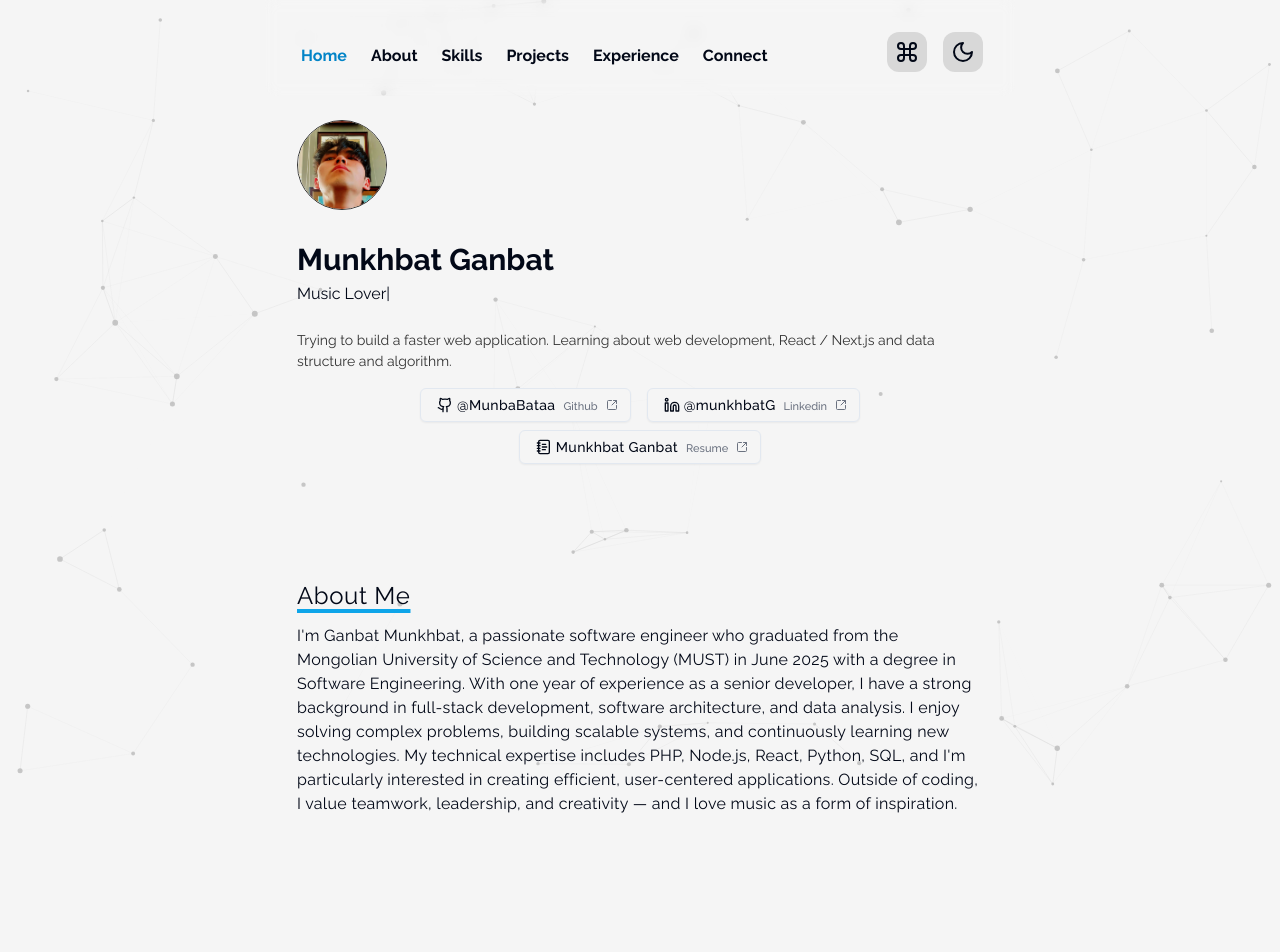
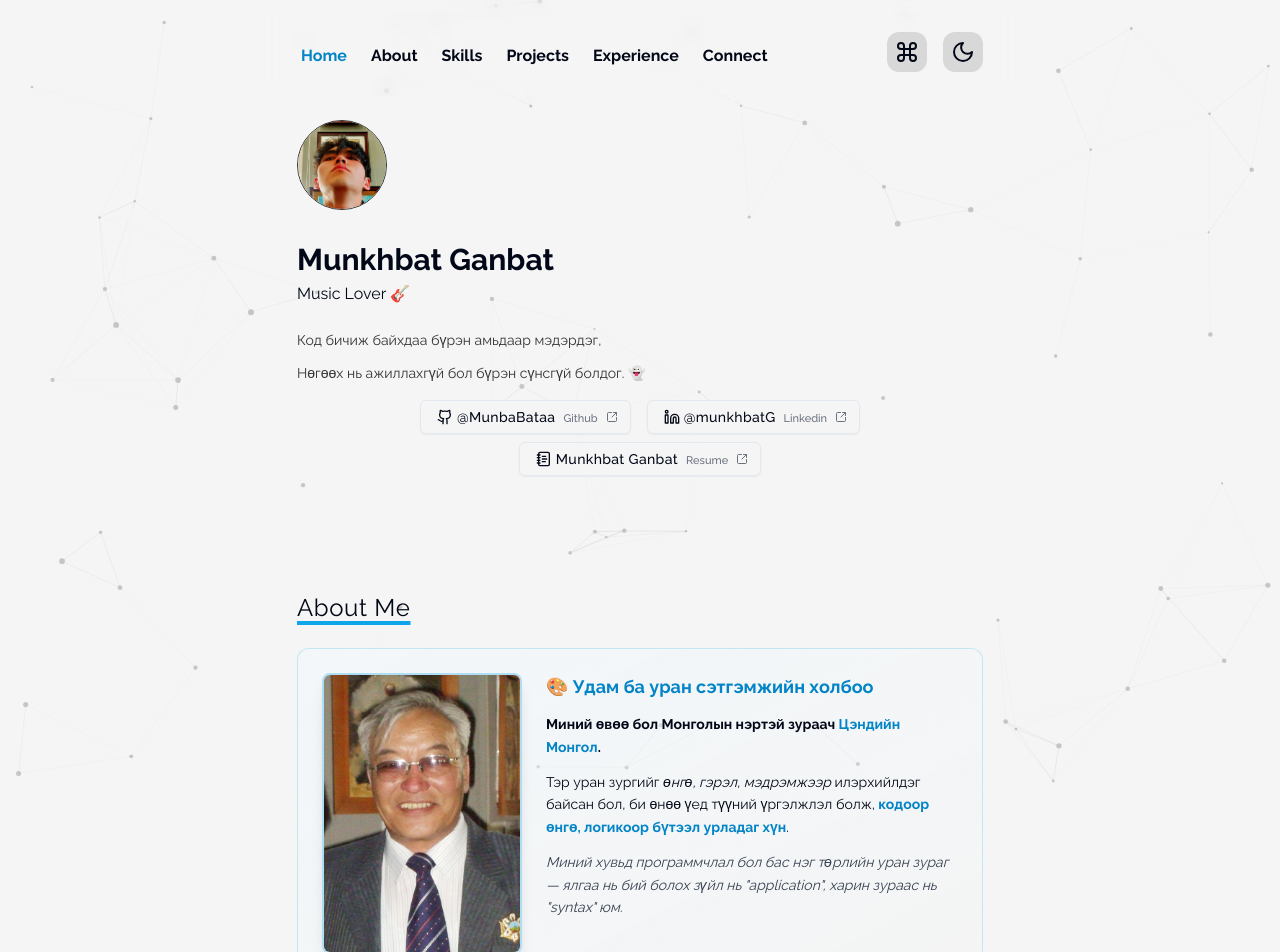
Before and after one commit to MunbaBataa/portfolio, a Next.js app: page / in a window 1280 px wide. Shown: the top 952 px of the page. Built offline with nearby package versions, Linux system fonts and the light colour scheme.

Commit message:
added about

```diff
--- a/src/components/home.tsx
+++ b/src/components/home.tsx
@@ -14,6 +14,10 @@ import {
   MailIcon,
   NotebookTextIcon,
   TwitterIcon,
+  Coffee,
+  Music,
+  MessageCircle,
+  Code2,
 } from "lucide-react";
 import { Badge } from "./ui/badge";
 import Card from "./UI Componemts/ProjectCard";
@@ -87,11 +91,13 @@ const Home = () => {
               <p className="mt-1">
                 <TypeAnimation
                   sequence={[
-                    "Engineer",
+                    "Engineer 🛠",
                     2000,
-                    "Fullstack Developer",
+                    "Fullstack Developer 💻",
                     2000,
-                    "Music Lover",
+                    "Music Lover 🎸",
+                    2000,
+                    "Coffee monster ☕",
                     2000,
                   ]}
                   wrapper="span"
@@ -105,8 +111,13 @@ const Home = () => {
               data-aos="fade-up"
               className=" pt-6 text-sm text-[#333] dark:text-[#d8d8d8] leading-[21px] "
             >
-              Trying to build a faster web application. Learning about web
-              development, React / Next.js and data structure and algorithm.
+              Код бичиж байхдаа бүрэн амьдаар мэдэрдэг,
+            </h1>
+            <h1
+              data-aos="fade-up"
+              className=" pt-3 text-sm text-[#333] dark:text-[#d8d8d8] leading-[21px]  "
+            >
+              Нөгөөх нь ажиллахгүй бол бүрэн сүнсгүй болдог. 👻
             </h1>
             <div
               data-aos="fade-up"
@@ -182,15 +193,138 @@ const Home = () => {
             >
               About Me
             </h1>
+            {/* Grandfather's Legacy Section */}
+            <div
+              data-aos="fade-up"
+              data-aos-delay="300"
+              className="my-6 p-6 rounded-xl border border-sky-500/20 bg-gradient-to-br from-sky-50/50 to-transparent dark:from-sky-950/20"
+            >
+              <div className="flex flex-col md:flex-row gap-6 items-start">
+                <div className="flex-shrink-0">
+                  <Image
+                    src="/tsendiin-mongol.jpg"
+                    alt="Цэндийн Монгол"
+                    width={200}
+                    height={250}
+                    className="rounded-lg border-2 border-sky-500/30 shadow-lg"
+                  />
+                  <p className="text-xs text-center mt-2 text-gray-600 dark:text-gray-400">
+                    Цэндийн Монгол (1948-2014)
+                  </p>
+                </div>
+                <div className="flex-1">
+                  <h3 className="text-lg font-bold mb-3 text-sky-600 dark:text-sky-400">
+                    🎨 Удам ба уран сэтгэмжийн холбоо
+                  </h3>
+                  <p className="text-sm leading-relaxed mb-3">
+                    <strong>Миний өвөө бол Монголын нэртэй зураач{" "}
+                    <Link
+                      href="https://mn.wikipedia.org/wiki/%D0%A6%D1%8D%D0%BD%D0%B4%D0%B8%D0%B9%D0%BD_%D0%9C%D0%BE%D0%BD%D0%B3%D0%BE%D0%BB"
+                      target="_blank"
+                      className="text-sky-600 dark:text-sky-400 hover:underline"
+                    >
+                      Цэндийн Монгол
+                    </Link>
+                    .</strong>
+                  </p>
+                  <p className="text-sm leading-relaxed mb-3">
+                    Тэр уран зургийг <em>өнгө, гэрэл, мэдрэмжээр</em> илэрхийлдэг байсан бол,
+                    би өнөө үед түүний үргэлжлэл болж,
+                    <strong className="text-sky-600 dark:text-sky-400"> кодоор өнгө, логикоор бүтээл урладаг хүн</strong>.
+                  </p>
+                  <p className="text-sm leading-relaxed italic text-gray-700 dark:text-gray-300">
+                    Миний хувьд программчлал бол бас нэг төрлийн уран зураг —
+                    ялгаа нь бий болох зүйл нь "application",
+                    харин зураас нь "syntax" юм.
+                  </p>
+                </div>
+              </div>
+            </div>
+
             <p
               data-aos="fade-up"
               data-aos-delay="200"
               data-aos-anchor-placement="top-bottom"
-              className="line-clamp- my-3 tracking-[0.3px] "
+              className="my-3 tracking-[0.3px] "
             >
+              I&apos;m Ganbat Munkhbat, a passionate software engineer who graduated from the Mongolian University of Science and Technology (MUST) in June 2025 with a degree in Software Engineering. With one year of experience as a senior developer, I have a strong background in full-stack development, software architecture, and data analysis.
+            </p>
 
-              I&apos;m Ganbat Munkhbat, a passionate software engineer who graduated from the Mongolian University of Science and Technology (MUST) in June 2025 with a degree in Software Engineering. With one year of experience as a senior developer, I have a strong background in full-stack development, software architecture, and data analysis. I enjoy solving complex problems, building scalable systems, and continuously learning new technologies. My technical expertise includes PHP, Node.js, React, Python, SQL, and I&apos;m particularly interested in creating efficient, user-centered applications. Outside of coding, I value teamwork, leadership, and creativity — and I love music as a form of inspiration.
-            </p>
+            {/* Strengths & Working Style */}
+            <div
+              data-aos="fade-up"
+              data-aos-delay="400"
+              className="my-6 space-y-4"
+            >
+              <h3 className="text-lg font-semibold text-sky-600 dark:text-sky-400">💪 Давуу тал</h3>
+              <ul className="space-y-2 text-sm">
+                <li className="flex items-start gap-2">
+                  <span className="text-sky-500 mt-1">•</span>
+                  <span><strong>Тэвчээртэй:</strong> Би асуудлыг гүнзгий ойлгож, шийдэл олох хүртлээ ухаж судалдаг.</span>
+                </li>
+                <li className="flex items-start gap-2">
+                  <span className="text-sky-500 mt-1">•</span>
+                  <span><strong>Дасан зохицох чадвартай:</strong> Технологи, орчны өөрчлөлтөд хурдан дасан зохицож, үргэлж суралцдаг.</span>
+                </li>
+                <li className="flex items-start gap-2">
+                  <span className="text-sky-500 mt-1">•</span>
+                  <span><strong>Нарийн нягт:</strong> Надад код зөвхөн ажиллах бус, цэвэр, ойлгомжтой байх нь чухал.</span>
+                </li>
+                <li className="flex items-start gap-2">
+                  <span className="text-sky-500 mt-1">•</span>
+                  <span><strong>Сонирхолтой сэтгэдэг:</strong> Систем хөгжүүлэлтийг би уран бүтээл гэж хардаг.</span>
+                </li>
+              </ul>
+
+              <h3 className="text-lg font-semibold text-sky-600 dark:text-sky-400 pt-4">🤝 Хүмүүстэй харьцах хэлбэр</h3>
+              <p className="text-sm leading-relaxed">
+                Би хүмүүстэй ажиллахдаа дуу багатай ч анхааралтай сонсдог.
+                Хүмүүс миний дэргэд санаа бодлоо тайван, итгэлтэй илэрхийлж чаддаг байхыг хүсдэг.
+                Миний хувьд бусдыг <em>&quot;засах&quot;</em> биш, харин <em>&quot;дэмжих&quot;</em> маягаар хамт ажиллах дуртай.
+              </p>
+              <p className="text-sm font-semibold text-sky-600 dark:text-sky-400">
+                → Introvert энерги + Team-oriented сэтгэлтэй developer.
+              </p>
+            </div>
+
+            {/* Personality Traits with Tooltips */}
+            <div
+              data-aos="fade-up"
+              data-aos-delay="500"
+              className="my-6"
+            >
+              <h3 className="text-lg font-semibold text-sky-600 dark:text-sky-400 mb-4">😄 Хувийн зан чанар</h3>
+              <div className="grid grid-cols-2 md:grid-cols-4 gap-4">
+                <div className="group relative p-4 border rounded-lg hover:border-sky-500 transition-all cursor-help">
+                  <Coffee className="w-6 h-6 mb-2 text-sky-500" />
+                  <p className="text-xs font-semibold">Coffee level</p>
+                  <div className="absolute bottom-full left-1/2 -translate-x-1/2 mb-2 hidden group-hover:block bg-black text-white text-xs rounded py-1 px-2 whitespace-nowrap">
+                    Critical dependency.
+                  </div>
+                </div>
+                <div className="group relative p-4 border rounded-lg hover:border-sky-500 transition-all cursor-help">
+                  <Music className="w-6 h-6 mb-2 text-sky-500" />
+                  <p className="text-xs font-semibold">Music</p>
+                  <div className="absolute bottom-full left-1/2 -translate-x-1/2 mb-2 hidden group-hover:block bg-black text-white text-xs rounded py-1 px-2 whitespace-nowrap">
+                    Helps me debug life.
+                  </div>
+                </div>
+                <div className="group relative p-4 border rounded-lg hover:border-sky-500 transition-all cursor-help">
+                  <MessageCircle className="w-6 h-6 mb-2 text-sky-500" />
+                  <p className="text-xs font-semibold">Communication</p>
+                  <div className="absolute bottom-full left-1/2 -translate-x-1/2 mb-2 hidden group-hover:block bg-black text-white text-xs rounded py-1 px-2 whitespace-nowrap">
+                    Quiet thinker, clear talker.
+                  </div>
+                </div>
+                <div className="group relative p-4 border rounded-lg hover:border-sky-500 transition-all cursor-help">
+                  <Code2 className="w-6 h-6 mb-2 text-sky-500" />
+                  <p className="text-xs font-semibold">Work style</p>
+                  <div className="absolute bottom-full left-1/2 -translate-x-1/2 mb-2 hidden group-hover:block bg-black text-white text-xs rounded py-1 px-2 whitespace-nowrap">
+                    Code like an artist, plan like an engineer.
+                  </div>
+                </div>
+              </div>
+            </div>
             <div
               data-aos="fade-left"
               data-aos-anchor-placement="top-bottom"
```
Also changed, not shown: public/tsendiin-mongol.jpg (added).
